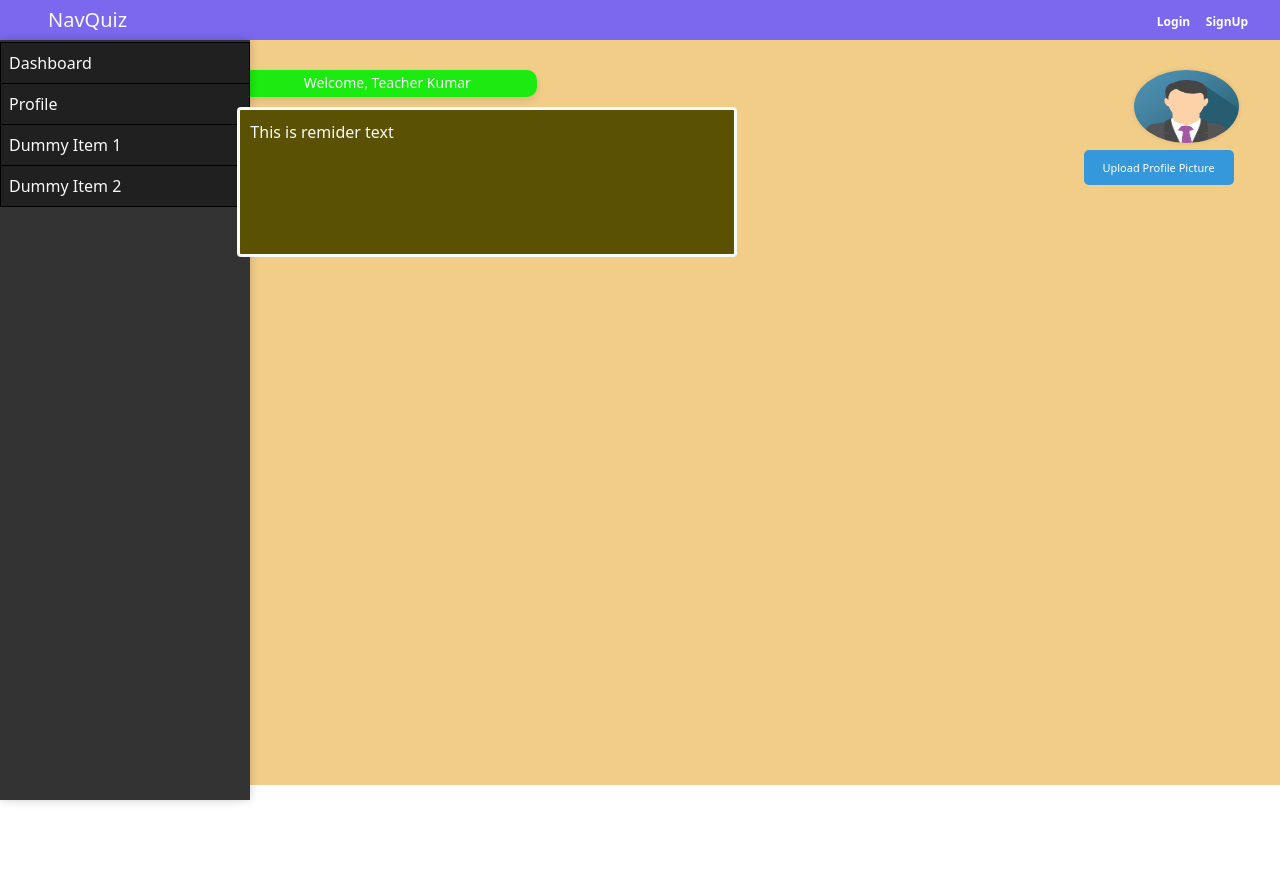
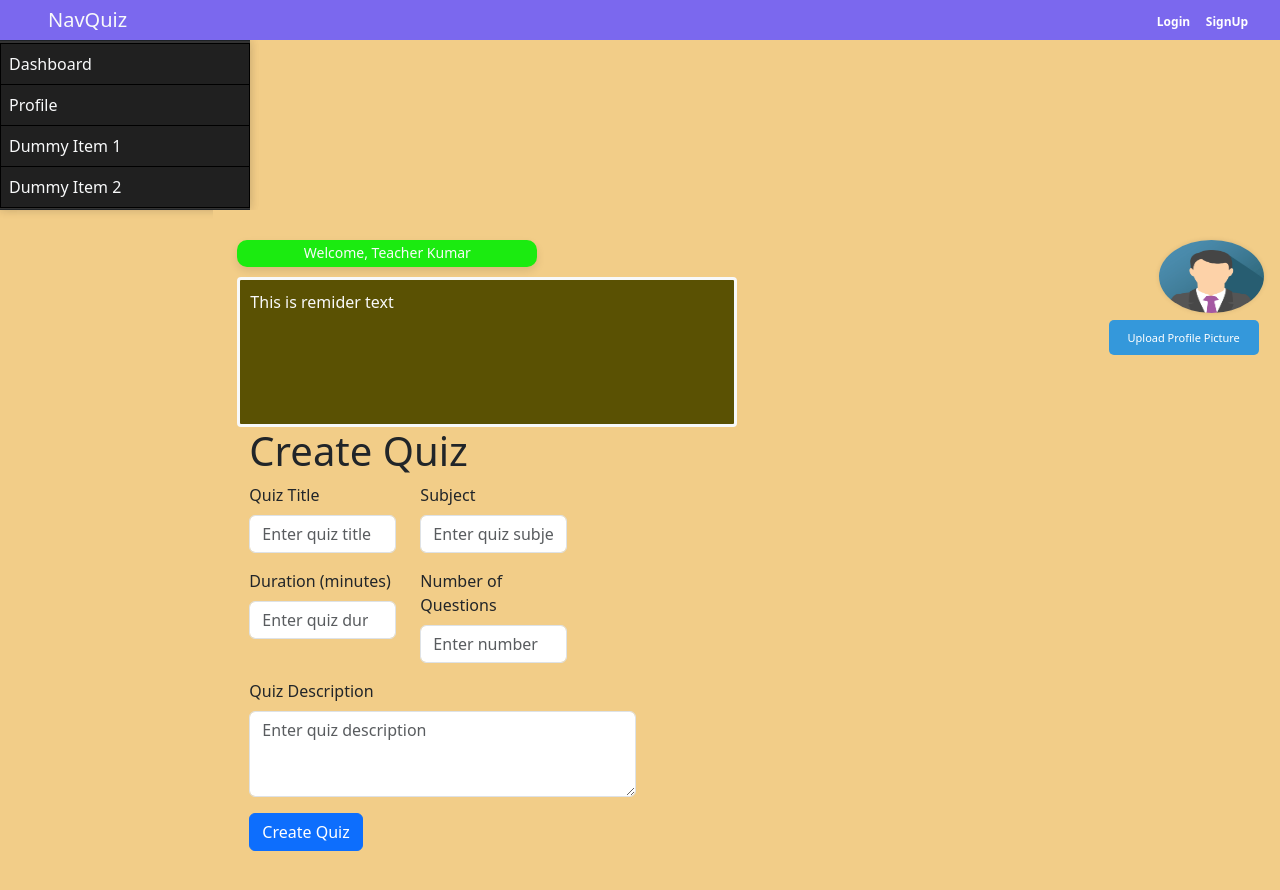
Before and after one commit to NavcodeTech/NavQuizFrontend, an Angular app: page /teachers/tdashboard in a window 1280 px wide. Shown: the top 890 px of the page. Before the commit the page ends 800 px from the top, so only its background shows below. Built offline with nearby package versions, Linux system fonts and the light colour scheme.

Commit message:
resolved UI issues and created quiz form

```diff
--- a/db.json
+++ b/db.json
@@ -1,8 +1,8 @@
 {
   "users": {
-    "username": "rurur",
-    "email": "hhhhe@gmail.com",
-    "password": "uuruur",
+    "username": "dhdhhd",
+    "email": "hshsh@gmail.com",
+    "password": "dhhdh",
     "role": "teacher"
   }
 }
--- a/src/app/teachers/quiz-tool/quiz-tool.component.html
+++ b/src/app/teachers/quiz-tool/quiz-tool.component.html
@@ -1,3 +1,44 @@
-<div class="justify-content-center">
-    <h1>Create quiz</h1>
+<div class="container justify-content-center">
+    <h1>Create Quiz</h1>
+    <form>
+        <div class="row">
+            <div class="col-5">
+                <div class="mb-3">
+                    <label for="quizTitle" class="form-label">Quiz Title</label>
+                    <input type="text" class="form-control" id="quizTitle" placeholder="Enter quiz title">
+                </div>
+            </div>
+            <div class="col-5">
+                <div class="mb-3">
+                    <label for="quizSubject" class="form-label">Subject</label>
+                    <input type="text" class="form-control" id="quizSubject" placeholder="Enter quiz subject">
+                </div>
+            </div>
+        </div>
+        <div class="row">
+            <div class="col-5">
+                <div class="mb-3">
+                    <label for="quizDuration" class="form-label">Duration (minutes)</label>
+                    <input type="number" class="form-control" id="quizDuration" placeholder="Enter quiz duration">
+                </div>
+            </div>
+            <div class="col-5">
+                <div class="mb-3">
+                    <label for="quizQuestions" class="form-label">Number of Questions</label>
+                    <input type="number" class="form-control" id="quizQuestions"
+                        placeholder="Enter number of questions">
+                </div>
+            </div>
+        </div>
+        <div class="row">
+            <div class="col-12">
+                <div class="mb-3">
+                    <label for="quizDescription" class="form-label">Quiz Description</label>
+                    <textarea class="form-control" id="quizDescription" rows="3"
+                        placeholder="Enter quiz description"></textarea>
+                </div>
+            </div>
+        </div>
+        <button type="submit" class="btn btn-primary">Create Quiz</button>
+    </form>
 </div>
--- a/src/app/teachers/tdashboard/tdashboard.component.css
+++ b/src/app/teachers/tdashboard/tdashboard.component.css
@@ -8,7 +8,6 @@ a {
 
 /* Add this to your global styles or component-specific styles */
 .sidebar {
-  position: fixed;
   top: 40px;
   /* Adjust based on your navbar height */
   left: 0;
@@ -48,7 +47,6 @@ a {
 }
 
 .content-container {
-  display: flex;
   justify-content: space-between;
   align-items: center;
 }
@@ -122,7 +120,6 @@ a {
 }
 
 .upload-label input {
-  position: absolute;
   top: 0;
   left: 0;
   width: 100%;
@@ -133,7 +130,6 @@ a {
 }
 
 .reminder-box {
-  position: fixed;
   background-color: #5a5103;
   color: rgb(39, 3, 187);
   padding: 10px;
--- a/src/app/teachers/tdashboard/tdashboard.component.html
+++ b/src/app/teachers/tdashboard/tdashboard.component.html
@@ -34,7 +34,7 @@
                 <!-- Your dashboard content goes here -->
                 <!-- For example, you can display user data or charts here -->
                 <div class="row">
-                    <div class="col-12 col-md-6">
+                    <div class="col-6">
                         <div class="welcome text-light">
                             <h4 class="text-light">Welcome, Teacher Kumar</h4>
                         </div>
@@ -44,7 +44,7 @@
 
                     </div>
 
-                    <div class="col-12 col-md-6">
+                    <div class="col-6">
                         <div id="grid-container">
                             <!-- <img *ngFor="let imageUrl of imageUrls" [src]="imageUrl" class="profile-picture"> -->
                             <img src="/assets/img_avatar.png" class="profile-picture">
@@ -61,11 +61,11 @@
                     </div>
                 </div>
             </div>
-        </div>
-    </div>
-    <div class="row">
-        <div class="col-12">
-            <app-quiz-tool></app-quiz-tool>
+            <div class="row">
+                <div class="col-5">
+                    <app-quiz-tool></app-quiz-tool>
+                </div>
+            </div>
         </div>
     </div>
 </div>
```
